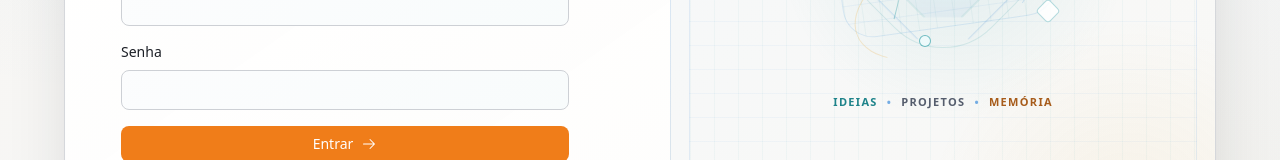
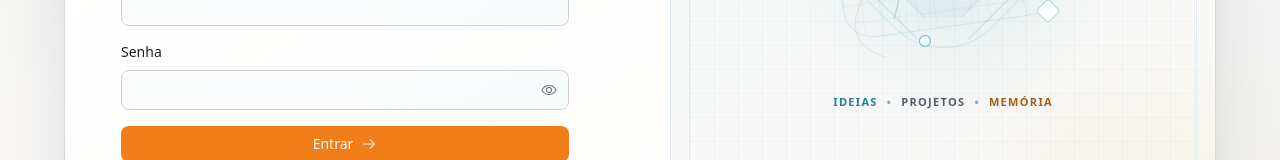
Before and after one commit to JohnGuimaraes/No8do, a React (Vite) app in the folder frontend/: page /login in a window 1280 px wide. Shown: the part 447-607 px from the top of the page. Built offline with nearby package versions, Linux system fonts and the light colour scheme; no server answers.

Commit message:
feat(auth): adiciona controle de visibilidade da senha

```diff
--- a/frontend/src/auth/LoginPage.tsx
+++ b/frontend/src/auth/LoginPage.tsx
@@ -1,5 +1,5 @@
 import { type FormEvent, type ReactNode, useState } from "react";
-import { ArrowRight, GoogleLogo } from "@phosphor-icons/react";
+import { ArrowRight, Eye, EyeSlash, GoogleLogo } from "@phosphor-icons/react";
 import no8doIcon from "@/assets/logo/no8do-icone.png";
 import { Button } from "@/components/ui/button";
 import { useAuth } from "@/auth/AuthContext";
@@ -57,6 +57,7 @@ export function LoginPage({ onShowRegister, onShowForgotPassword, googleError =
           value={password}
           onChange={setPassword}
           autoComplete="current-password"
+          showPasswordToggle
         />
 
         {error ? <p className="text-sm text-destructive">{error}</p> : null}
@@ -106,21 +107,36 @@ type FieldProps = {
   autoComplete: string;
   onChange: (value: string) => void;
   readOnly?: boolean;
+  showPasswordToggle?: boolean;
 };
 
-export function Field({ label, name, type, value, autoComplete, onChange, readOnly = false }: FieldProps) {
+export function Field({ label, name, type, value, autoComplete, onChange, readOnly = false, showPasswordToggle = false }: FieldProps) {
+  const [passwordVisible, setPasswordVisible] = useState(false);
+  const canTogglePassword = showPasswordToggle && type === "password";
+
   return (
     <label className="auth-field flex flex-col gap-2 text-left text-sm font-medium text-foreground">
       {label}
+      <div className="relative">
         <input
-        className="auth-field__input h-10 rounded-md border border-input px-3 text-sm outline-none transition-[border-color,box-shadow,background-color] placeholder:text-muted-foreground focus-visible:outline-none"
+          className={`auth-field__input h-10 w-full rounded-md border border-input px-3 text-sm outline-none transition-[border-color,box-shadow,background-color] placeholder:text-muted-foreground focus-visible:outline-none${canTogglePassword ? " pr-10" : ""}`}
           name={name}
-        type={type}
+          type={canTogglePassword && passwordVisible ? "text" : type}
           value={value}
           autoComplete={autoComplete}
           onChange={(event) => onChange(event.target.value)}
           readOnly={readOnly}
         />
+        {canTogglePassword ? <button
+          type="button"
+          className="absolute inset-y-0 right-0 flex w-10 items-center justify-center rounded-r-md text-muted-foreground transition-colors hover:text-foreground focus-visible:outline-none focus-visible:ring-2 focus-visible:ring-ring focus-visible:ring-offset-2"
+          aria-label={passwordVisible ? "Ocultar senha" : "Exibir senha"}
+          aria-pressed={passwordVisible}
+          onClick={() => setPasswordVisible((visible) => !visible)}
+        >
+          {passwordVisible ? <EyeSlash className="h-4 w-4" /> : <Eye className="h-4 w-4" />}
+        </button> : null}
+      </div>
     </label>
   );
 }
```
Lines whose indentation alone changed are shown as unchanged.
